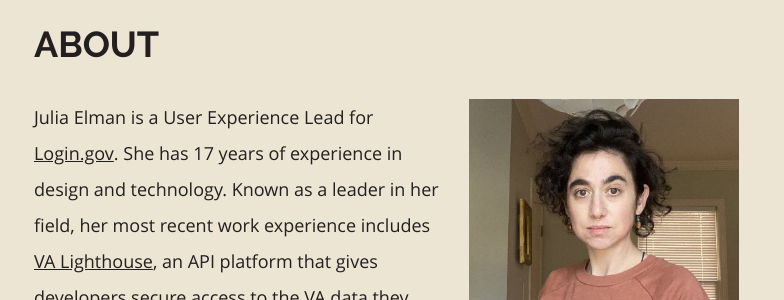
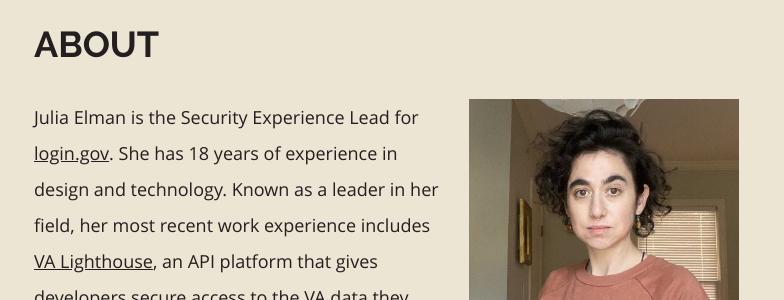
Before and after one commit to juliaelman/juliaelman.github.io, a Jekyll site: the page built from pages/about.md, in a window 1280 px wide. Shown: the part 146-446 px from the top of the page, without its empty margins (246-1030 px from the left). Built offline with Jekyll 4.4.1, drawn with Linux system fonts in a browser that asks for light colours.

Commit message:
Title update.

```diff
--- a/index.html
+++ b/index.html
@@ -4,7 +4,7 @@ permalink: /
 body_id: home
 ---
 
-<p>Hello! I'm Julia Elman -- a User Experience Lead based in Durham, North Carolina. I lead design and development teams, and coach people to help them reach their full potential and create amazing things. My most recent work includes <a href="https://login.gov">Login.gov</a>, the <a href="https://developer.va.gov/">Department of Veterans Affairs API Platform</a>, <a href="https://zapier.com/blog/remote-design-visual-identity/">Zapier Visual Identity</a> and the <a href="https://designsystem.digital.gov/">U.S. Web Design System</a>.</p>
+<p>Hello! I'm Julia Elman -- a Security Experience Lead based in Durham, North Carolina. I lead security, user experience and engineering teams, and coach people to help them reach their full potential and create amazing things. My most recent work includes <a href="https://login.gov">Login.gov</a>, the <a href="https://developer.va.gov/">Department of Veterans Affairs API Platform</a>, <a href="https://zapier.com/blog/remote-design-visual-identity/">Zapier Visual Identity</a> and the <a href="https://designsystem.digital.gov/">U.S. Web Design System</a>.</p>
 
 <p>Apart from technology, I like spending time hiking and camping in the woods of North Carolina.</p>
 
--- a/pages/about.md
+++ b/pages/about.md
@@ -6,7 +6,7 @@ body_id: page-detail
 ---
 <img src="/assets/images/julia-elman.jpg" alt="Julia Elman" class="profile">
 
-Julia Elman is a User Experience Lead for <a href="https://login.gov/">Login.gov</a>. She has 17 years of experience in design and technology. Known as a leader in her field, her most recent work experience includes [VA Lighthouse](https://developer.va.gov/), an API platform that gives developers secure access to the VA data they need to build helpful tools and services for Veterans, the <a href="https://zapier.com/blog/remote-design-visual-identity/">Zapier Visual Identity</a>, <a href="https://designsystem.digital.gov/">the U.S. Web Design System</a> project, <a href="https://pulse.cio.gov">Pulse</a> and developing the project scoping and evaluation process for 18F Experience Design.
+Julia Elman is the Security Experience Lead for <a href="https://login.gov/">login.gov</a>. She has 18 years of experience in design and technology. Known as a leader in her field, her most recent work experience includes [VA Lighthouse](https://developer.va.gov/), an API platform that gives developers secure access to the VA data they need to build helpful tools and services for Veterans, the <a href="https://zapier.com/blog/remote-design-visual-identity/">Zapier Visual Identity</a>, <a href="https://designsystem.digital.gov/">the U.S. Web Design System</a> project, <a href="https://pulse.cio.gov">Pulse</a> and developing the project scoping and evaluation process for 18F Experience Design.
 
 Prior to Ad Hoc, Julia grew the fully remote Zapier Design Team staff, workflows and processes to help meet the needs of a quickly growing company. She established an effective, repeatable hiring process to streamline the hiring cadence of Product Designers and UX Researchers. Julia also led the completion of the first Zapier Visual Identity to establish a cohesive, uniform brand.
 
```
